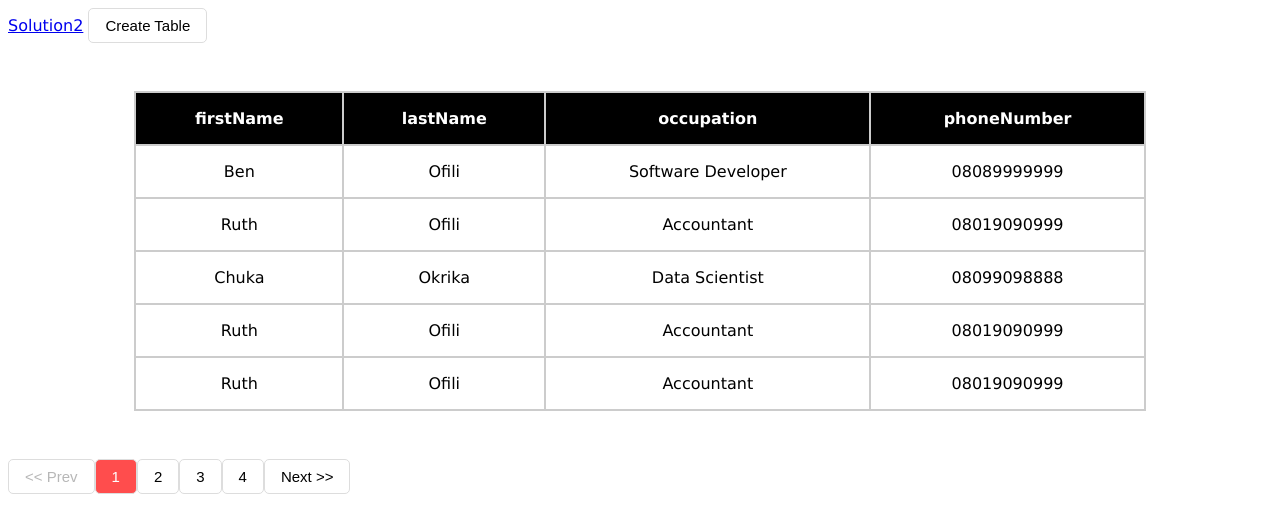
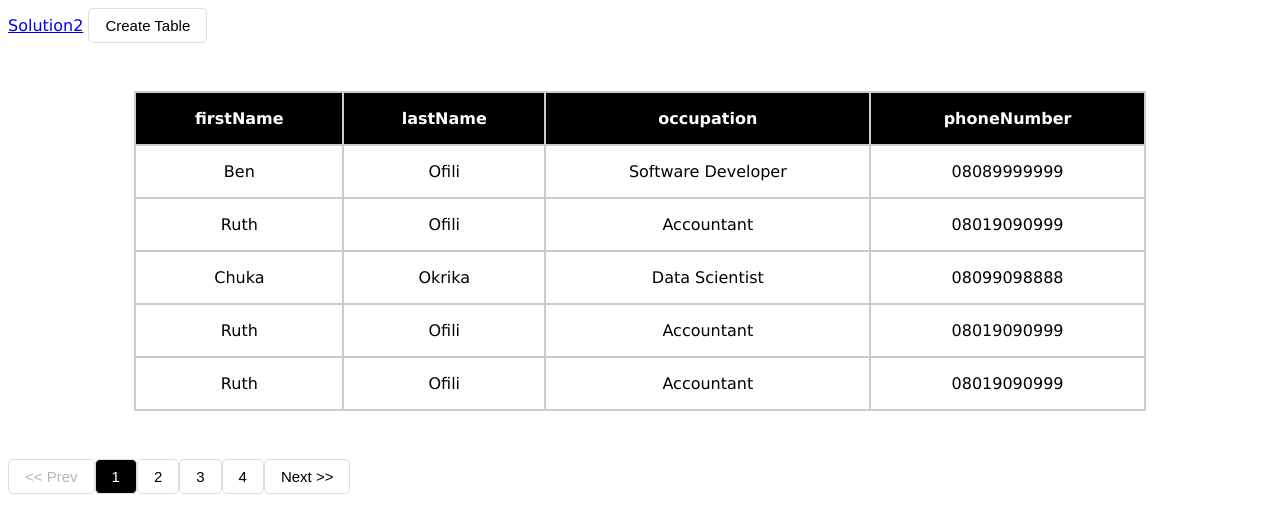
Before and after one commit to funshofatoye/JSON-to-HTML-table-converter, a plain HTML site: page index.html in a window 1280 px wide. Both pictures are taken after a click on the button "Create Table". Drawn offline with Linux system fonts and the light colour scheme.

Commit message:
added pagination styling

```diff
--- a/data.js
+++ b/data.js
@@ -226,6 +226,9 @@ function CreateTable() {
         // assign each row outHTML (tag name & innerHTML) to the array
         for ($i = $j, $ii = 0; $i < $rowCount; $i++, $ii++)
             $tr[$ii] = table.rows[$i].outerHTML;
+            console.log($i)
+            console.log($j)
+            console.log($ii)
         // create a div block to hold the buttons
         table.insertAdjacentHTML("afterend","<div id='buttons'></div");
         // the first sort, default page is the first one
--- a/style.css
+++ b/style.css
@@ -37,7 +37,7 @@ input[type="button"]:not(.active) {
 }
 
 .active {
-	background-color: #ff4d4d;
+	background-color: #000;
 	color :#fff;
 }
 
```
